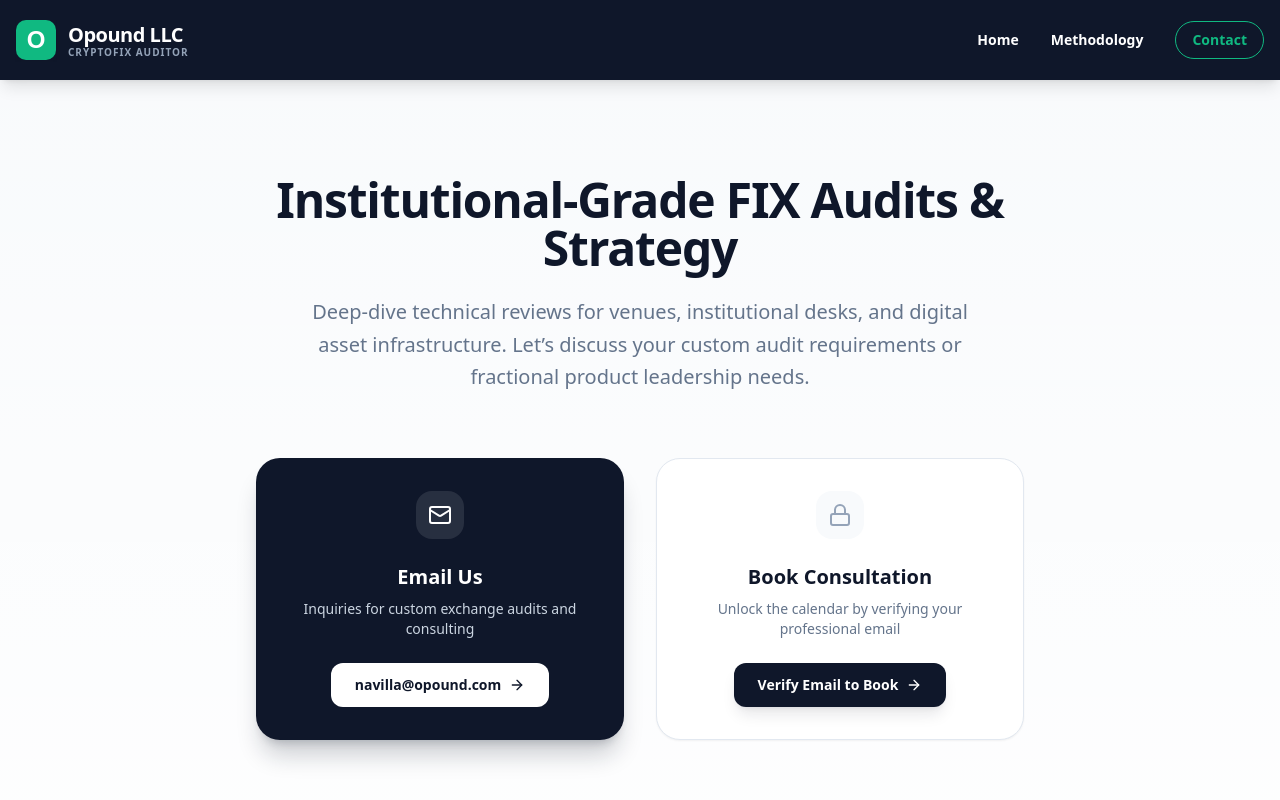
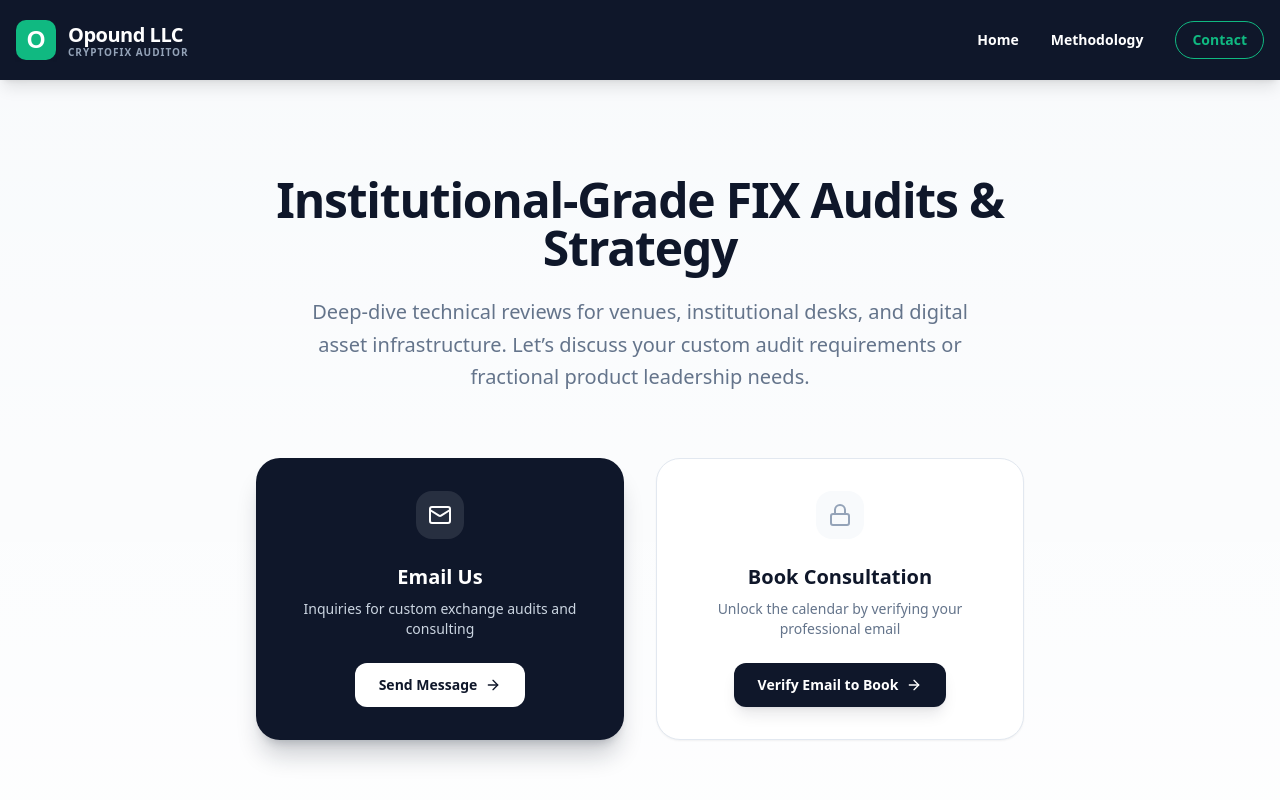
Before and after one commit to baggan1/cryptofix-auditor, a Next.js app: page /contact in a window 1280 px wide. Shown: the top 800 px of the page. Built offline with nearby package versions, Linux system fonts and the light colour scheme; no server answers.

Commit message:
Update page.tsx

```diff
--- a/app/contact/page.tsx
+++ b/app/contact/page.tsx
@@ -73,7 +73,7 @@ export default function ContactPage() {
           <h3 className="text-xl font-bold mb-2">Email Us</h3>
           <p className="text-slate-300 text-sm mb-6">Inquiries for custom exchange audits and consulting</p>
           <div className="inline-flex items-center gap-2 px-6 py-3 bg-white text-navy-dark rounded-xl font-bold text-sm">
-            navilla@opound.com
+            Send Message
             <ArrowRight className="w-4 h-4 group-hover:translate-x-1 transition-transform" />
           </div>
         </button>
```
